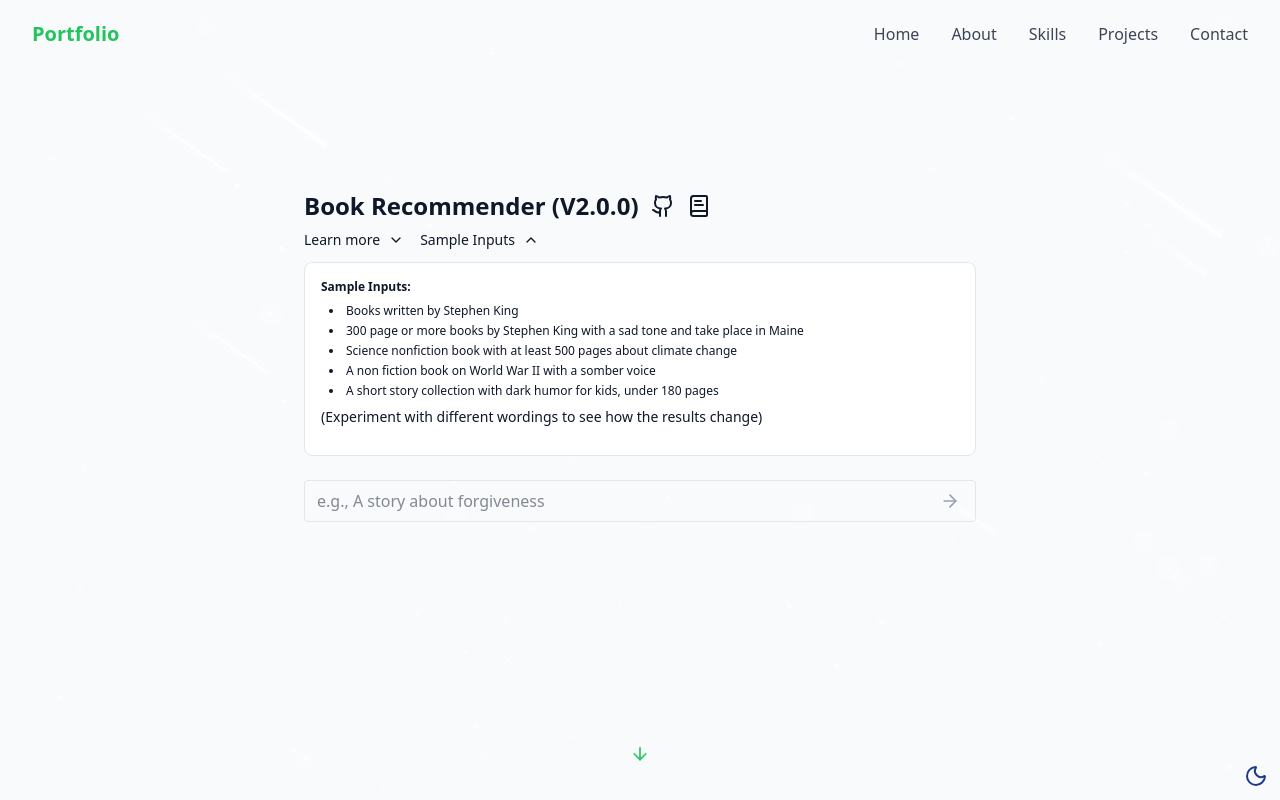
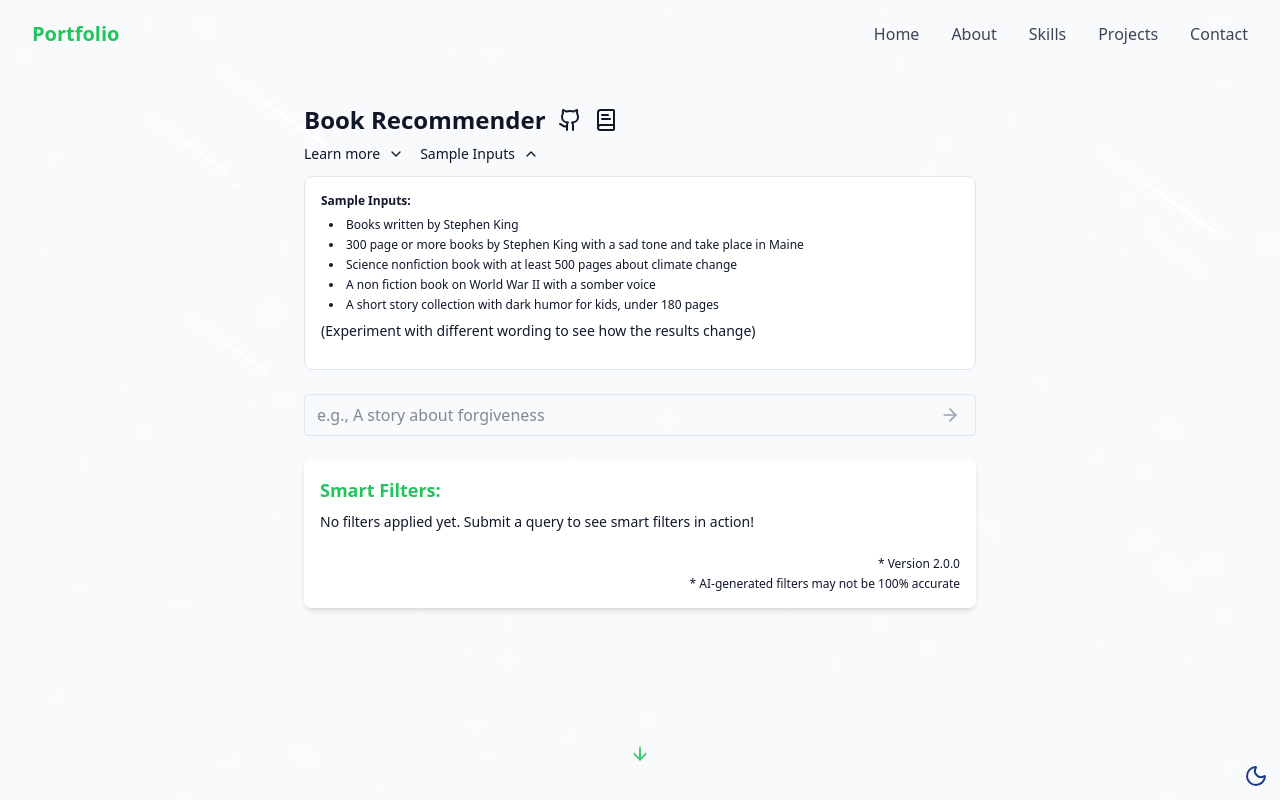
Before and after one commit to tuanqpham0921/personal_web, a React (Vite) app: page /book-recommender in a window 1280 px wide. Both pictures are taken after a click on the button "Sample Inputs". Shown: the top 800 px of the page. Built offline with nearby package versions, Linux system fonts and the light colour scheme.

Commit message:
updated the smart filter div

```diff
--- a/src/components/BookRecSection.jsx
+++ b/src/components/BookRecSection.jsx
@@ -67,6 +67,8 @@ const BookRecSection = () => {
 
     setLoading(true);
     setError("");
+    setReason({}); // Clear previous results
+    setBooks([]); // Clear previous book results
 
     try {
       const reasonResult = await reasonQuery(payload);
@@ -84,7 +86,7 @@ const BookRecSection = () => {
       <div className="absolute inset-0 bg-secondary/30 -z-10" />
       <div className="flex items-center justify-start gap-3 mb-2 z-10 w-full max-w-2xl">
         <h1 className="text-2xl font-bold text-left">
-          Book Recommender (V2.0.0)
+          Book Recommender
         </h1>
         <a href="https://github.com/tuanqpham0921/Semantic-Book-Recommender" target="_blank" rel="noopener noreferrer">
           <GithubIcon />
@@ -116,7 +118,8 @@ const BookRecSection = () => {
         {showDescription && (
           <div className="text-left mt-3 p-4 bg-card rounded-lg border animate-in slide-in-from-top-2 duration-200">
             <p className="text-sm text-foreground mb-3">
-              This AI-powered book recommendation system uses semantic search and natural language processing to understand your preferences and suggest books you'll love.
+              This AI-powered book recommendation system uses semantic search and natural language
+              processing to understand your preferences and suggest books you'll love.
             </p>
 
             <div className="space-y-2 text-xs text-muted-foreground mb-3">
@@ -152,7 +155,7 @@ const BookRecSection = () => {
               </ul>
 
               <p className="text-sm text-foreground mb-3">
-                (Experiment with different wordings to see how the results change)
+                (Experiment with different wording to see how the results change)
               </p>
             </div>
           </div>
@@ -168,7 +171,7 @@ const BookRecSection = () => {
 
       {error && <div className="text-red-500 mb-4 z-10">{error}</div>}
 
-      <Reasoning reason={reason} />
+      <Reasoning reason={reason} loading={loading} />
       <RecommendationList books={books} />
 
       <div className="absolute bottom-8 left-1/2 transform -translate-x-1/2 flex flex-col items-center animate-bounce">
--- a/src/components/Reasoning.jsx
+++ b/src/components/Reasoning.jsx
@@ -1,11 +1,18 @@
-const Reasoning = ({ reason }) => {
-  if (!reason || Object.keys(reason).length === 0) {
-    return null;
-  }
+const Reasoning = ({ reason, loading }) => {
+  const hasReason = reason && Object.keys(reason).length > 0;
 
   return (
     <div className="bg-card p-4 rounded-lg shadow-md mb-6 z-10 max-w-2xl w-full">
       <h3 className="text-lg font-semibold mb-2 text-primary text-left">Smart Filters:</h3>
+
+      {loading ? (
+        <div className="text-sm text-muted-foreground text-left">
+          <div className="animate-pulse">
+            <div className="h-4 bg-muted rounded w-3/4 mb-2"></div>
+            <div className="h-4 bg-muted rounded w-1/2"></div>
+          </div>
+        </div>
+      ) : hasReason ? (
         <div className="text-sm text-foreground text-left">
           {reason.content && (
             <p className="mb-2 text-left"><strong>Core Content:</strong> {reason.content}</p>
@@ -27,6 +34,12 @@ const Reasoning = ({ reason }) => {
             </div>
           )}
         </div>
+      ) : (
+        <div className="text-sm text-muted-foreground text-left">
+          <p>No filters applied yet. Submit a query to see smart filters in action!</p>
+        </div>
+      )}
+
       <div className="text-xs text-muted-foreground text-right mt-6">
         * Version 2.0.0
       </div>
```
Lines whose indentation alone changed are shown as unchanged.
